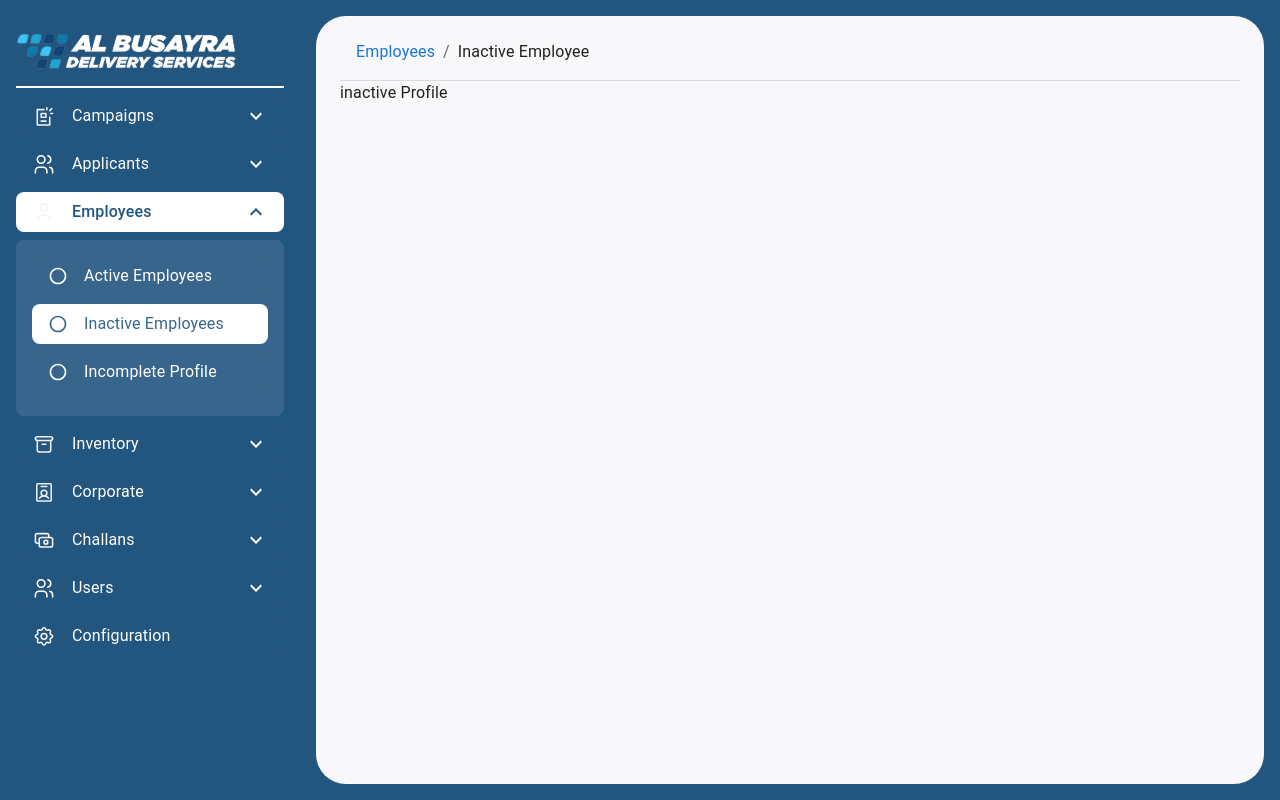
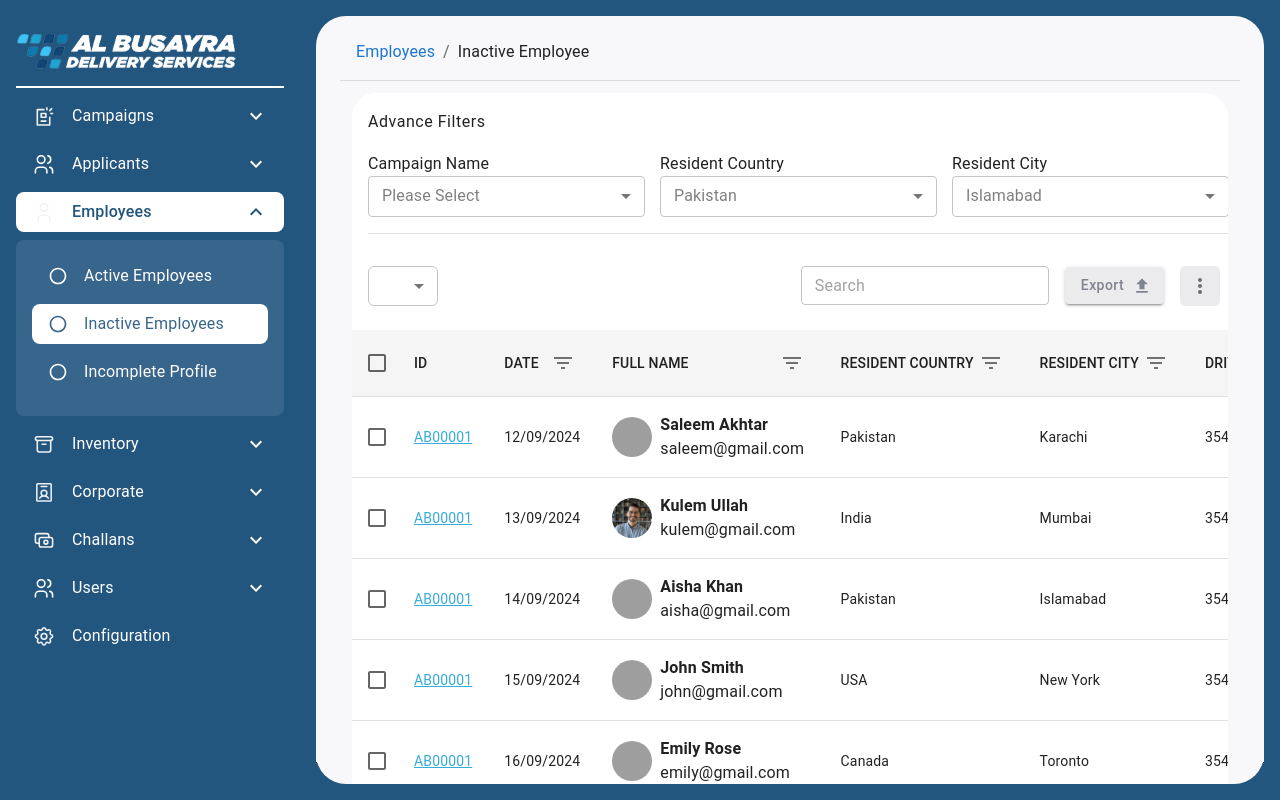
Before and after one commit to MachineIntelligence6/Al-Busayra, a Next.js app: page /employees/inactive-employee in a window 1280 px wide. Built offline with nearby package versions, Linux system fonts and the light colour scheme; grey boxes are pictures that could not be loaded.

Commit message:
updated code

```diff
--- a/src/app/(Admin)/employees/inactive-employee/page.jsx
+++ b/src/app/(Admin)/employees/inactive-employee/page.jsx
@@ -1,3 +1,4 @@
+import InActiveEmployeeTable from '@/components/employees/incomplete-form/Table/InActiveEmployeeTable'
 import DynamicBreadcrumb from '@/components/Shared-components/BreadCrumb'
 import { Box, Divider } from '@mui/material'
 import React from 'react'
@@ -10,7 +11,7 @@ const page = () => {
             </Box>
             <Divider sx={{ mt: 2 }} />
             <Box>
-                inactive Profile
+            <InActiveEmployeeTable />
             </Box>
         </>
     )
--- a/src/components/corporate/vendors/VendorTableWrapper.jsx
+++ b/src/components/corporate/vendors/VendorTableWrapper.jsx
@@ -6,7 +6,7 @@ import TableExportRow from "@/components/Shared-components/Table-components/Tabl
 import TableFilters from "@/components/Shared-components/Table-components/TableFilters";
 import { data } from "@/utils/campaigns.data";
 import { Box, Typography } from "@mui/material";
-import { usePathname } from "next/navigation";
+import { usePathname, useRouter } from "next/navigation";
 import { platformListing, vendorListing } from "@/utils/schemas/vendor.data";
 
 const platformFilters = [
@@ -36,6 +36,7 @@ const platformFilters = [
 
 const VendorTableWrapper = () => {
   const [filters, setFilters] = useState(platformFilters);
+  const router = useRouter();
 
   const pathname = usePathname();
 
@@ -44,6 +45,7 @@ const VendorTableWrapper = () => {
   };
 
   const handleMenuClick = (value) => {
+    if (value.action === "view") router.push("employees/view-employee");
     console.log("clicked menu", value);
   };
 
@@ -84,7 +86,11 @@ const VendorTableWrapper = () => {
         field: "tax_resgister",
         headerName: "Tax Register",
         align: "left",
-                render: (row) => (<Typography variant="caption">{row.tax_register ? "Yes" : "No"}</Typography>)
+        render: (row) => (
+          <Typography variant="caption">
+            {row.tax_register ? "Yes" : "No"}
+          </Typography>
+        ),
       },
       { field: "country", headerName: "Country", align: "left" },
       { field: "city", headerName: "City", align: "left" },
@@ -95,17 +101,15 @@ const VendorTableWrapper = () => {
         render: (row) => (
           <Box
             sx={{
-                            backgroundColor: row.status === "active" ? "#28C76F29" : "#FF4C5129",
-                            color:
-                                row.status === "active"
-                                    ? "#28C76F"
-                                    : "#FF4C51",
+              backgroundColor:
+                row.status === "active" ? "#28C76F29" : "#FF4C5129",
+              color: row.status === "active" ? "#28C76F" : "#FF4C51",
               padding: "4px 8px",
               borderRadius: "4px",
               textTransform: "capitalize",
               width: "fit-content",
               minWidth: 100,
-                            textAlign: "center"
+              textAlign: "center",
             }}
           >
             {row.status}
--- a/src/components/employees/ViewEmployee/index.jsx
+++ b/src/components/employees/ViewEmployee/index.jsx
@@ -22,10 +22,13 @@ import { VisaInfo } from "./VisaInfo";
 import { InsuranceInfo } from "./InsuranceInfo";
 import { OtherInfo } from "./OtherInfo";
 import ViewEmployeeHeader from "../../Shared-components/ViewEmployeeHeader";
-// import CustomColoredDropdown from "@/components/Shared-components/CustomColoredDropDown";
-// import HighlightOffOutlinedIcon from "@mui/icons-material/HighlightOffOutlined";
-// import ExpandMoreOutlinedIcon from "@mui/icons-material/ExpandMoreOutlined";
+import CustomColoredDropdown from "@/components/Shared-components/CustomColoredDropDown";
+import HighlightOffOutlinedIcon from "@mui/icons-material/HighlightOffOutlined";
+import ExpandMoreOutlinedIcon from "@mui/icons-material/ExpandMoreOutlined";
 import { ViewEmployeeCardData } from "../../../utils/view-employee-card-data";
+import KeyboardBackspaceSharpIcon from "@mui/icons-material/KeyboardBackspaceSharp";
+import BorderColorOutlinedIcon from "@mui/icons-material/BorderColorOutlined";
+
 import { useState } from "react";
 
 const profile = {
@@ -97,7 +100,7 @@ const EmployeeView = () => {
 
   return (
     <Box sx={{ p: 2 }}>
-      <ViewEmployeeHeader profile1={profile1} />
+      <ViewEmployeeHeader fullName="Saleem Akhtar" />
 
       <Box
         sx={{
--- /dev/null
+++ b/src/components/employees/incomplete-form/Table/InActiveEmployeeTable.jsx
@@ -0,0 +1,203 @@
+"use client";
+import React, { useMemo } from "react";
+import { usePathname, useRouter } from "next/navigation";
+import { Box } from "@mui/material";
+import CustomTable from "@/components/Shared-components/Table-components/CustomTable";
+import { data } from "@/utils/campaigns.data";
+import ActionMenu from "@/components/Shared-components/ActionMenu";
+import TableExportRow from "@/components/Shared-components/Table-components/TableExportRow";
+// import TablePagination from "../Shared-components/Table-components/TablePagination";
+import TableFilters from "@/components/Shared-components/Table-components/TableFilters";
+import CustomAvatar from "@/components/Shared-components/CustomAvatar";
+
+const columnConfig = {
+  shortlistedApplicants: [
+    "date",
+    "fullName",
+    "residentCountry",
+    "residentCity",
+    "drivingLicense",
+    "phoneNumber",
+    "campaignName",
+    "action",
+  ],
+  campaignList: [
+    "date",
+    "fullName",
+    "residentCountry",
+    "residentCity",
+    "drivingLicense",
+    "phoneNumber",
+    "campaignName",
+    "remarks",
+    "status1",
+    "action",
+    "drivingLicenseNo",
+    "passportNo",
+    "preferedWorkingCity",
+    "referBy",
+    "status2",
+    "id",
+    "status3",
+  ],
+};
+
+const InActiveEmployeeTable = ({
+  handleOpenModal,
+  setCurrentPage,
+  rowsPerPage,
+  currentPage,
+}) => {
+  const pathname = usePathname();
+  const router = useRouter();
+  const totalEntries = 20;
+  const totalPages = Math.ceil(totalEntries / rowsPerPage);
+
+  const handleRowSelect = (selectedRowIds) => {
+    console.log("Selected Row IDs:", selectedRowIds);
+  };
+
+  const handleFilterClick = (field) => {
+    console.log(`Filter clicked for: ${field}`);
+    // Add your filter logic here, such as opening a dropdown or modal
+  };
+
+  const handleMenuClick = (item) => {
+    // if (item.action === "proceed") router.push("employees/view-employee");
+    console.log("clicked menu", item);
+  };
+
+  const MenuItems = useMemo(
+    () => [
+      { label: "Proceed", action: "proceed" },
+      { label: "Not Qualified", action: "not-qualified" },
+      { label: "On Hold", action: "on-hold" },
+    ],
+    []
+  );
+
+  // Define the full columns configuration
+  const fullColumns = useMemo(
+    () => [
+      {
+        field: "id",
+        headerName: "ID",
+        align: "left",
+        render: (row) => (
+          <Box
+            sx={{
+              color: "#20A4D5E5",
+              textDecoration: "underline",
+            }}
+          >
+            {row.id}
+          </Box>
+        ),
+      },
+
+      // { field: "id", headerName: "ID", align: "left" },
+      { field: "date", headerName: "DATE", align: "left" },
+      {
+        field: "fullName",
+        headerName: "FULL NAME",
+        align: "left",
+        render: (row) => (
+          <CustomAvatar
+            image={row.image}
+            email={row.email}
+            fullName={row.fullName}
+          />
+        ),
+      },
+      {
+        field: "residentCountry",
+        headerName: "RESIDENT COUNTRY",
+        align: "left",
+      },
+      { field: "residentCity", headerName: "RESIDENT CITY", align: "left" },
+      // { field: "drivingLicense", headerName: "DRIVING LICENSE", align: "left" },
+      {
+        field: "drivingLicenseNo",
+        headerName: "DRIVING LICENSE",
+        align: "left",
+      },
+      { field: "passportNo", headerName: "PASSPORT NUMBER", align: "left" },
+      { field: "phoneNumber", headerName: "PHONE NUMBER", align: "left" },
+      {
+        field: "preferedWorkingCity",
+        headerName: "PREFERED WORKING CITY",
+        align: "left",
+      },
+      { field: "referBy", headerName: "REFER BY", align: "left" },
+      { field: "campaignName", headerName: "CAMPAIGN NAME", align: "left" },
+      {
+        field: "status3",
+        headerName: "STATUS",
+        align: "left",
+        render: (row) => (
+          <Box
+            sx={{
+              backgroundColor:
+                row.status3 === "InActive" ? "#28C76F29" : "#FF9F4329",
+              color: row.status3 === "Active" ? "#28C76F" : "#7367F0",
+              padding: "4px 8px",
+              borderRadius: "4px",
+              width: "fit-content",
+            }}
+          >
+            {row.status3}
+          </Box>
+        ),
+      },
+      {
+        field: "action",
+        headerName: "Action",
+        align: "left",
+        render: (row) => (
+          <ActionMenu menuItems={MenuItems} onMenuItemClick={handleMenuClick} />
+        ),
+      },
+    ],
+    [MenuItems]
+  );
+
+  // Dynamically set columns based on the current path
+  const columns = useMemo(() => {
+    const key = pathname.includes("shortlisted-applicants")
+      ? "shortlistedApplicants"
+      : "campaignList";
+    return fullColumns.filter((column) =>
+      columnConfig[key]?.includes(column.field)
+    );
+  }, [pathname, fullColumns]);
+
+  const paginatedData = useMemo(() => {
+    const startIndex = (currentPage - 1) * rowsPerPage;
+    const endIndex = startIndex + rowsPerPage;
+    return data.slice(startIndex, endIndex);
+  }, [currentPage, rowsPerPage]);
+
+  return (
+    <Box sx={{ bgcolor: "white", overflow: "hidden", m: 1.5, borderRadius: 6 }}>
+      <TableFilters />
+      <TableExportRow handleOpenModal={handleOpenModal} />
+      <Box sx={{ height: "100%" }}>
+        <CustomTable
+          columns={columns}
+          data={data}
+          onRowSelect={handleRowSelect}
+          handleFilterClick={handleFilterClick}
+        />
+        {/* Pagination Component */}
+        {/* <TablePagination
+          totalEntries={totalEntries}
+          rowsPerPage={rowsPerPage}
+          currentPage={currentPage}
+          setCurrentPage={setCurrentPage}
+        /> */}
+      </Box>
+    </Box>
+  );
+};
+
+export default InActiveEmployeeTable;
--- a/src/utils/schemas/vendor.data.js
+++ b/src/utils/schemas/vendor.data.js
@@ -1,3 +1,4 @@
+// import { v4 as uuidv4 } from "uuid";
 import { v4 as uuidv4 } from "uuid";
 
 export const platformListing = [
```
Also changed, not shown: src/components/Shared-components/ViewEmployeeHeader.jsx (+41 -10 lines), src/components/applicants/view-details/profile-view.jsx (+91 -51 lines), src/utils/campaigns.data.js (+20 -0 lines), 1 other file (tests, documents, lock files or other folders). Lines whose indentation alone changed are shown as unchanged.
